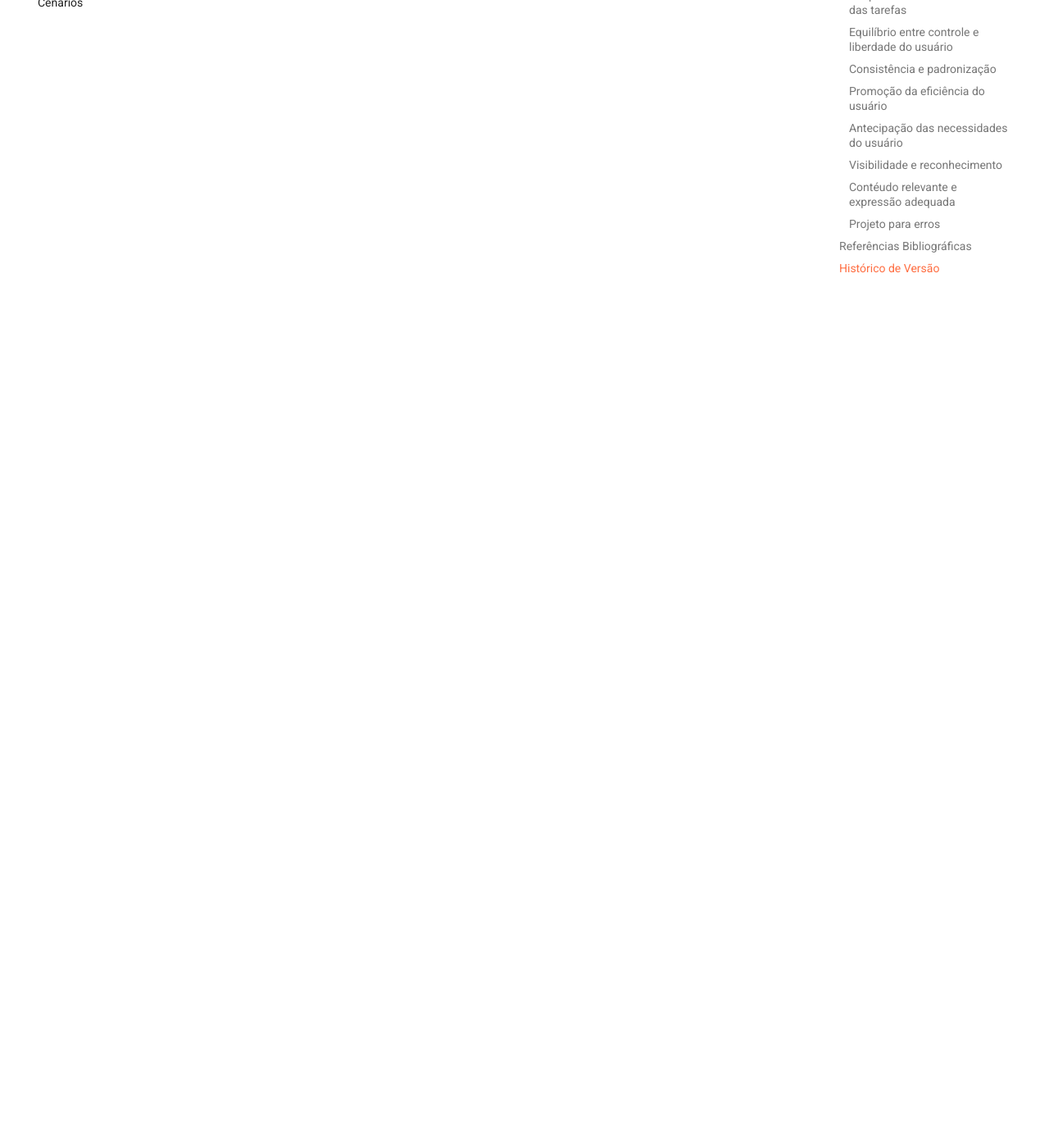
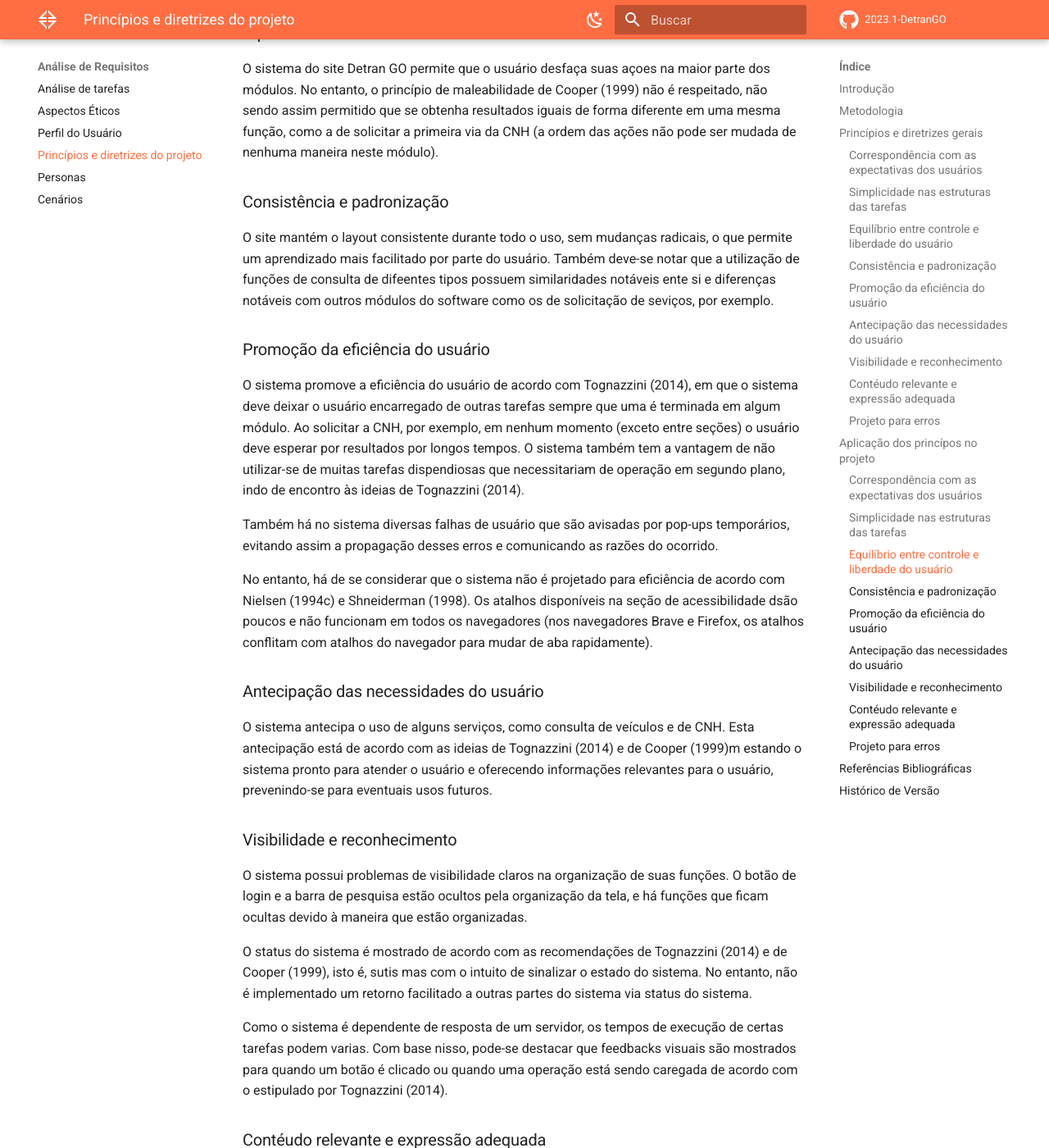
Before and after one commit to Interacao-Humano-Computador/2023.1-DetranGO, an MkDocs documentation site: the page built from docs/analise_requisitos/principios.md, in a window 1280 px wide and 1400 px high, scrolled down 5966 px. Shown: the whole window at 82% size. Built offline with MkDocs 1.6.1 and Material for MkDocs 9.7.7, drawn with Linux system fonts in a browser that asks for light colours; comment, search, counter and statistics services are not loaded; some of the changed text lies outside the part shown.

Commit message:
update: principios e diretrizes para o detran go

```diff
--- a/docs/analise_requisitos/principios.md
+++ b/docs/analise_requisitos/principios.md
@@ -69,7 +69,7 @@
 
 ### Antecipação das necessidades do usuário
 
-Segundo Tognazzini (2014) o sistema deve ser capaz de prever as intenções e desejos do usuário, se prontificando a atendê-los antes que o mesmo solicite. Uma forma de realizar esta antecipação proposta por Cooper (1999) é fornecer informações adicionais úteis ao usuário, evitando buscas repetitivas por exemplo, além disso o sistemadeve ser capaz de se preparar para prováveis situações futuras.
+Segundo Tognazzini (2014) o sistema deve ser capaz de prever as intenções e desejos do usuário, se prontificando a atendê-los antes que o mesmo solicite. Uma forma de realizar esta antecipação proposta por Cooper (1999) é fornecer informações adicionais úteis ao usuário, evitando buscas repetitivas por exemplo, além disso o sistema deve ser capaz de se preparar para prováveis situações futuras.
 
 Tognazzini (2014) também recomenda a atenção na criação de valores padrão bem definidos, além disso estes valores também podem ser pré-preenchidos em formulários, porém sempre permitindo a edição e alteração pelo usuário.
 
@@ -107,6 +107,56 @@
 
 Nielsen (1994c) e Shneiderman(1998) recomendam que o sistema evite que o usuário cometa erros durante sua operação, contudo caso um erro ocorra, o sistema deve ser capaz de fornecer um feedback preciso e inteligível para o usuário, de forma que o mesmo possa reconhecer e se recuperar do erro cometido. Além disso, recomendam que o sistema possua uma documentação eficiente para auxiliar o usuário durante a operação do sistema.
 
+## Aplicação dos princípos no projeto
+
+### Correspondência com as expectativas dos usuários
+
+O site do Detran GO atende às expectativas dos usuários no quesito funcional. As funções possuem comandos simples e que remetem à experiências reais como informar nome e documentação necessária para um atendente.
+O site também mostra o estado atual do sistema em todas as páginas, indicando ao usuário qual o seu local no software e por quais caminhos pode seguir. No entanto, há uso de jargões que não são imediatamente compreensíveis na seçao de CNH social, com um botão desconexo da interface principal do site que não remete à experiência da vida real de ver e usar botôes diferentes para funções específicas, como mostrado na figura 1.
+
+### Simplicidade nas estruturas das tarefas
+
+As tarefas são estuturadas, em maior parte, obedecendo às 4 regras detalhadas por Norman (1988) e explicitadas na [seção anterior](#simplicidade-nas-estruturas-das-tarefas) sobre este tópico. Contudo, há tarefas que fogem à regra, a exemplo do serviço de agendamento de vistorias, que lista diversos estabelecimentos que realizam este serviço e seus telefones, muitas vezes em cidades que não a solicitada pelo usuário, dificultando e complicando a utilização deste serviço.
+
+### Equilíbrio entre controle e liberdade do usuário
+
+O sistema do site Detran GO permite que o usuário desfaça suas açoes na maior parte dos módulos. No entanto, o princípio de maleabilidade de Cooper (1999) não é respeitado, não sendo assim permitido que se obtenha resultados iguais de forma diferente em uma mesma função, como a de solicitar a primeira via da CNH (a ordem das ações não pode ser mudada de nenhuma maneira neste módulo).
+
+### Consistência e padronização
+
+O site mantém o layout consistente durante todo o uso, sem mudanças radicais, o que permite um aprendizado mais facilitado por parte do usuário. Também deve-se notar que a utilização de funções de consulta de difeentes tipos possuem similaridades notáveis ente si e diferenças notáveis com outros módulos do software como os de solicitação de seviços, por exemplo.
+
+### Promoção da eficiência do usuário
+
+O sistema promove a eficiência do usuário de acordo com Tognazzini (2014), em que o sistema deve deixar o usuário encarregado de outras tarefas sempre que uma é terminada em algum módulo. Ao solicitar a CNH, por exemplo, em nenhum momento (exceto entre seções) o usuário deve esperar por resultados por longos tempos. O sistema também tem a vantagem de não utilizar-se de muitas tarefas dispendiosas que necessitariam de operação em segundo plano, indo de encontro às ideias de Tognazzini (2014).
+
+Também há no sistema diversas falhas de usuário que são avisadas por pop-ups temporários, evitando assim a propagação desses erros e comunicando as razões do ocorrido.
+
+No entanto, há de se considerar que o sistema não é projetado para eficiência de acordo com Nielsen (1994c) e Shneiderman (1998). Os atalhos disponíveis na seção de acessibilidade dsão poucos e não funcionam em todos os navegadores (nos navegadores Brave e Firefox, os atalhos conflitam com atalhos do navegador para mudar de aba rapidamente).
+
+### Antecipação das necessidades do usuário
+
+O sistema antecipa o uso de alguns serviços, como consulta de veículos e de CNH. Esta antecipação está de acordo com as ideias de Tognazzini (2014) e de Cooper (1999)m estando o sistema pronto para atender o usuário e oferecendo informações relevantes para o usuário, prevenindo-se para eventuais usos futuros.
+
+### Visibilidade e reconhecimento
+
+O sistema possui problemas de visibilidade claros na organização de suas funções. O botão de login e a barra de pesquisa estão ocultos pela organização da tela, e há funções que ficam ocultas devido à maneira que estão organizadas.
+
+O status do sistema é mostrado de acordo com as recomendações de Tognazzini (2014) e de Cooper (1999), isto é, sutis mas com o intuito de sinalizar o estado do sistema. No entanto, não é implementado um retorno facilitado a outras partes do sistema via status do sistema.
+
+Como o sistema é dependente de resposta de um servidor, os tempos de execução de certas tarefas podem varias. Com base nisso, pode-se destacar que feedbacks visuais são mostrados para quando um botão é clicado ou quando uma operação está sendo caregada de acordo com o estipulado por Tognazzini (2014).
+
+### Contéudo relevante e expressão adequada
+
+Se consideradas as máximas de Reeves e Nass (1996) baseadas em Grice (1975), é possível dizer que o sistema do Detran GO obedece às máximas de qualidade, relação e modo em seus módulos. No entanto, nota-se que há módulos que apresentam infomação desnecessária para o entendimento ou realização da tarefa que descreve, desrespeitando assim a máxima da quantidade.
+
+É notável o uso de cores no sistema, guiando para funções de consulta com o uso de cores brancas na maior parte do tempo. Contudo, também há momentos em que as funções confundem-se com elementos da interface, a exemplo da seção de CNH social. No entanto, a maneira como o sitema é desenhado prejudica levemente a acessibilidade. O contraste de cores é muito agressivo e as mudanças de tamanho da fonte diminuem ou aumentam demais outros elementos do site como um todo, dificultando o acesso por usuários que necessitam dessas funções.
+
+No entanto, o sistema possui design minimalista e conciso que, na maior parte do tempo, prioriza o usuário, estando de acordo com as ideias de Nielsen (1994c) e Tognazzini (2014).
+
+### Projeto para erros
+
+
 ## Referências Bibliográficas
 
 > [1] Barbosa, S. D. J.; Silva, B. S. da; Silveira, M. S.; Gasparini, I.; Darin, T.; Barbosa, G. D. J. (2021) Interação Humano-Computador e Experiência do usuário. Autopublicação. ISBN: 978-65-00-19677-1. Acesso em; 09 mai. 2023.
@@ -116,3 +166,4 @@
 | Versão | Data     | Descrição                                                        | Autor(es) | Revisor(es) |
 | ------ | -------- | ---------------------------------------------------------------- | --------- | ----------- |
 | `1.0`  | 09/05/23 | Criação do documento e adição dos principios e diretrizes gerais | Pedro M.  | João M.     |
+| `1.1`  | 09/05/23 | Adição dos principios e diretrizes gerais para o Detran GO       | Felipe M. | João M.     |
```
Also changed, not shown: other parts of docs/analise_requisitos/principios.md (+1 -1 lines).
